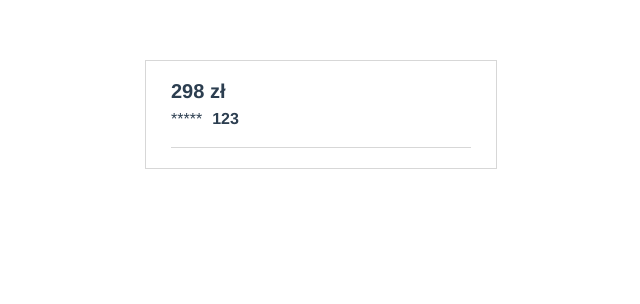
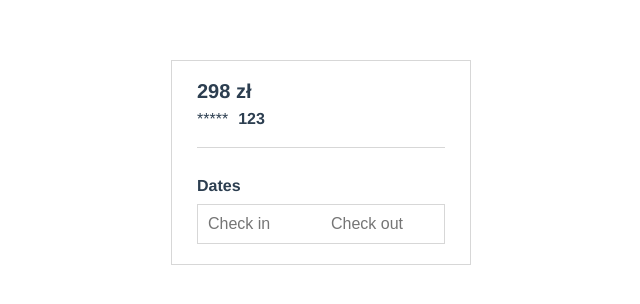
Before and after one commit to bharmaczynski/BookingPanel, a Vue app: page / in a window 1280 px wide. Shown: the top 304 px of the page, without its empty margins (319-959 px from the left). Built offline with nearby package versions, Linux system fonts and the light colour scheme.

Commit message:
Dates component

```diff
--- a/src/App.vue
+++ b/src/App.vue
@@ -5,8 +5,8 @@
 </template>
 
 <script lang="ts">
-import { Component, Vue } from "vue-property-decorator";
-import BookingPanel from "@/components/BookingPanel/BookingPanel.vue";
+import { Component, Vue } from 'vue-property-decorator';
+import BookingPanel from '@/components/BookingPanel/BookingPanel.vue';
 
 @Component({
   components: {
@@ -25,5 +25,6 @@ export default class App extends Vue {}
   color: #2c3e50;
   margin-top: 60px;
   font-size: $font-size-base;
+  box-sizing: border-box;
 }
 </style>
--- a/src/assets/scss/reset.scss
+++ b/src/assets/scss/reset.scss
@@ -4,7 +4,14 @@ html, body, div, span, applet, object, iframe, h1, h2, h3, h4, h5, h6, p, blockq
   border: 0;
   font-size: 100%;
   font: inherit;
-  vertical-align: baseline; }
+  vertical-align: baseline;
+}
+
+*, *::before, *::after {
+  box-sizing: border-box;
+}
+
+
 
 /* HTML5 display-role reset for older browsers */
 
--- a/src/components/BookingPanel/BookingPanel.vue
+++ b/src/components/BookingPanel/BookingPanel.vue
@@ -12,19 +12,35 @@
           </div>
         </div>
       </div>
+      <Dates :date="date" @dateChanged="onDateChanged" />
     </div>
   </div>
 </template>
 <script lang="ts">
-import { Component, Vue, Prop } from "vue-property-decorator";
+import { Component, Vue, Prop } from 'vue-property-decorator';
+import Dates from '@/components/BookingPanel/Dates/Dates.vue';
 
-@Component
+@Component({
+  components: {
+    Dates,
+  },
+})
 export default class BookingPanel extends Vue {
+  private date: { checkIn: string; checkOut: string } = {
+    checkIn: '',
+    checkOut: '',
+  };
+
   @Prop({ required: true })
   price!: number;
 
   @Prop({ default: 0 })
   numberOfRates!: number;
+
+  onDateChanged(date: { checkIn: string; checkOut: string }): void {
+    this.date = date;
+    console.log('###onDateChanged date', date);
+  }
 }
 </script>
 <style lang="scss" scoped>
--- /dev/null
+++ b/src/components/BookingPanel/Dates/Dates.vue
@@ -0,0 +1,76 @@
+<template>
+  <div class="dates-input">
+    <span class="dates-input__title text--bold">Dates</span>
+    <div class="dates-input__dates-holder">
+      <div class="dates-input__input-holder">
+        <input
+          class="dates-input__input font-size-base"
+          :value="date.checkIn"
+          placeholder="Check in"
+          @input="onInputCheckIn"
+        />
+      </div>
+      <div class="dates-input__input-holder font-size-l">
+        <input
+          class="dates-input__input font-size-base"
+          :value="date.checkOut"
+          placeholder="Check out"
+          @input="onInputCheckOut"
+        />
+      </div>
+    </div>
+  </div>
+</template>
+
+<script lang="ts">
+import { Component, Vue, Prop } from 'vue-property-decorator';
+
+@Component
+export default class Dates extends Vue {
+  @Prop({ required: true })
+  date!: {
+    checkIn: string;
+    checkOut: string;
+  };
+
+  onInputCheckIn(event: { target: HTMLInputElement }): void {
+    this.$emit('dateChanged', {
+      checkIn: event.target.value,
+      checkOut: this.date.checkOut,
+    });
+  }
+
+  onInputCheckOut(event: { target: HTMLInputElement }): void {
+    this.$emit('dateChanged', {
+      checkIn: this.date.checkIn,
+      checkOut: event.target.value,
+    });
+  }
+}
+</script>
+<style lang="scss" scoped>
+.dates-input {
+  display: flex;
+  flex-direction: column;
+  margin-top: 30px;
+  align-items: flex-start;
+
+  &__dates-holder {
+    display: flex;
+    width: 100%;
+    border: 1px solid $alto;
+    margin-top: 10px;
+  }
+
+  &__input {
+    border: 0;
+    padding: 10px;
+    width: 100%;
+  }
+
+  &__input-holder {
+    width: 50%;
+    text-align: center;
+  }
+}
+</style>
```
Also changed, not shown: package.json (+8 -1 lines).
